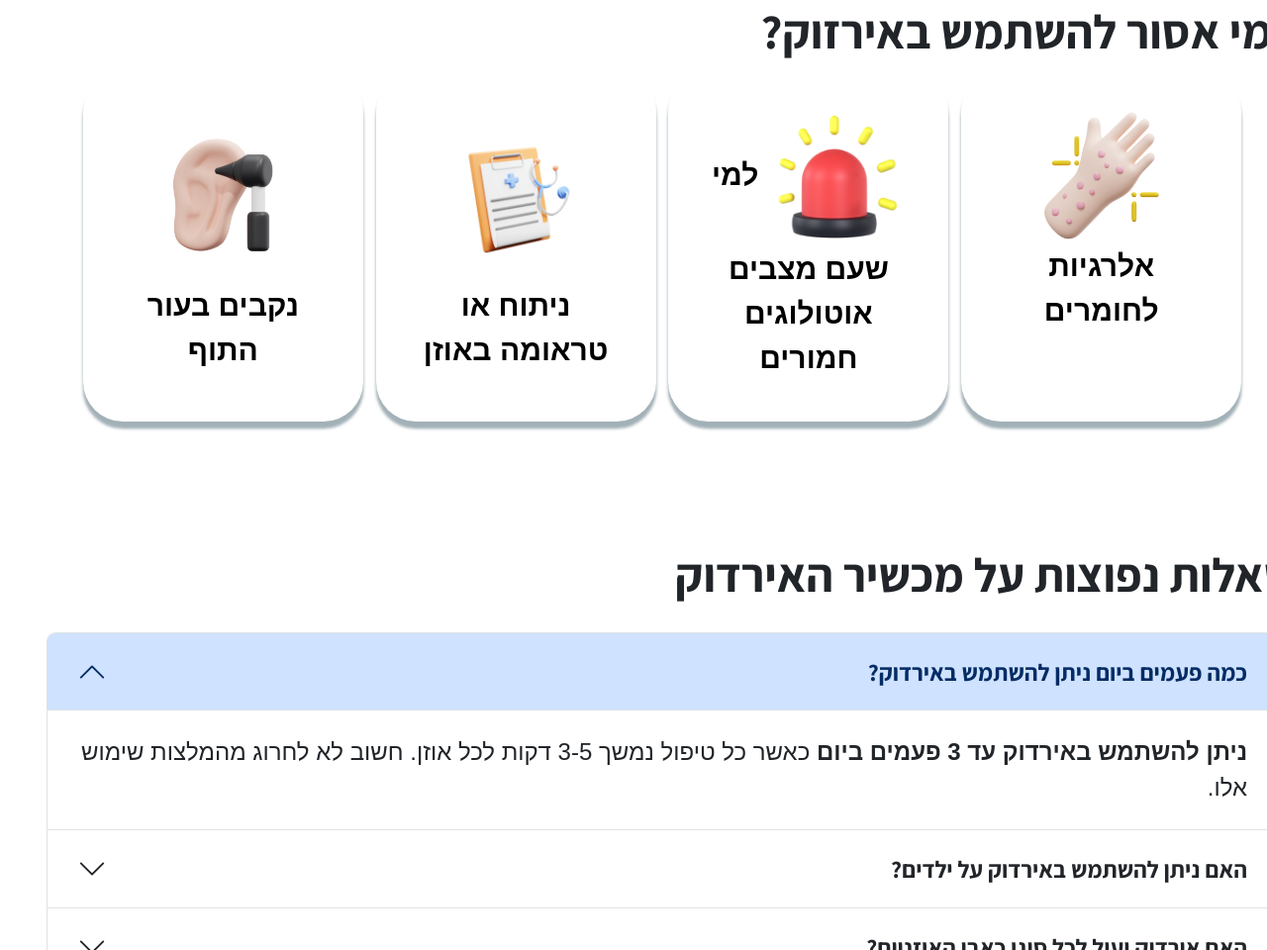
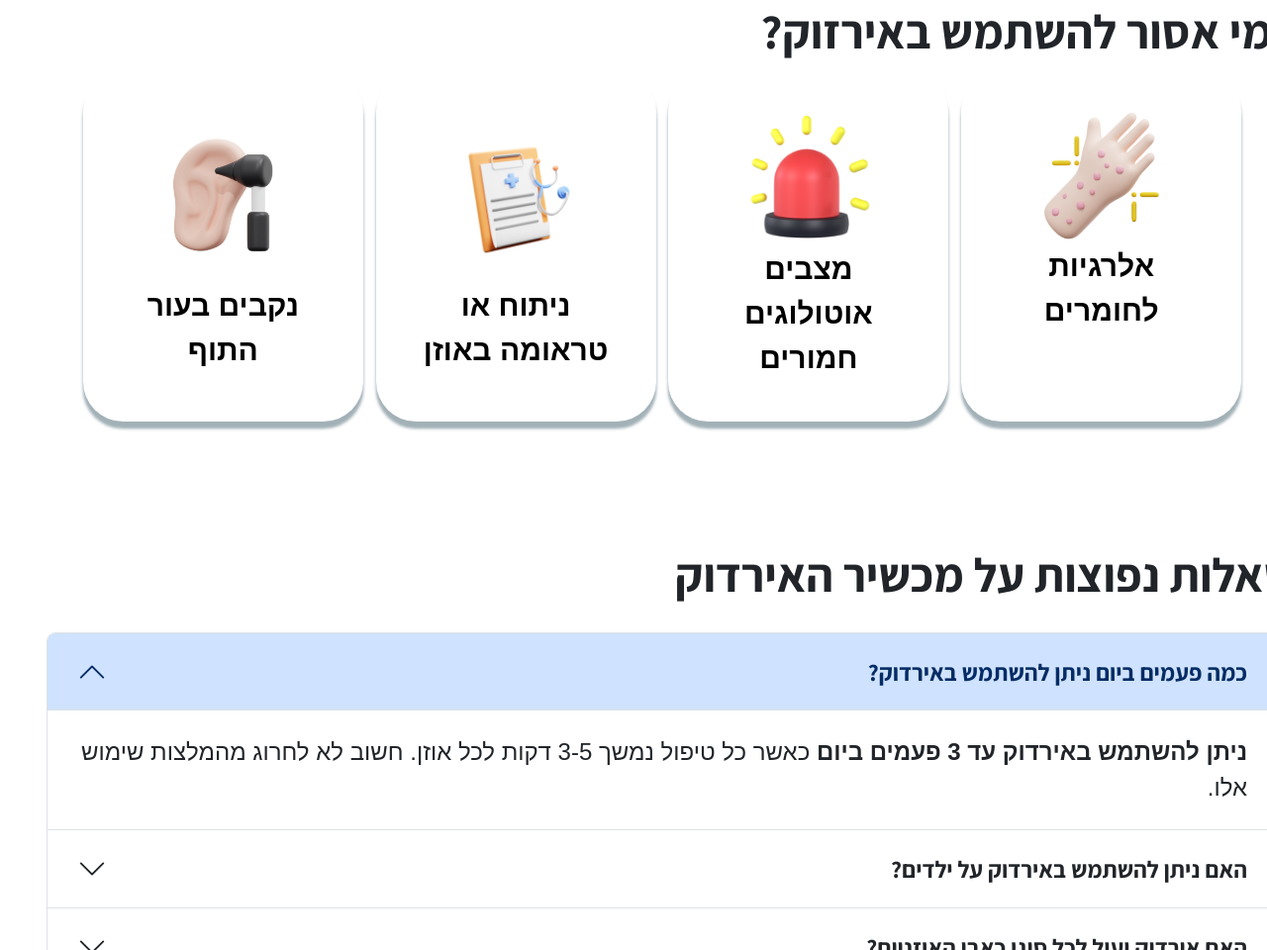
Before and after one commit to liorbentsvi/eardoc13june, a website: page Homepage.html in a window 1280 px wide. Shown: the part 2444-3404 px from the top of the page at 99% size. Drawn offline with Linux system fonts and the light colour scheme.

Commit message:
Update Homepage.html

```diff
--- a/Homepage.html
+++ b/Homepage.html
@@ -194,7 +194,7 @@
       <div class="flip-card-inner">
         <div class="flip-card-front">
           <img src="images/restrictions-emergency.png" alt="emergency-icon" class="emergency-icon">
-          <strong> למי שעם מצבים אוטולוגים חמורים </strong>
+          <strong> מצבים אוטולוגים חמורים </strong>
 
         </div>
         <div class="flip-card-back">
```
